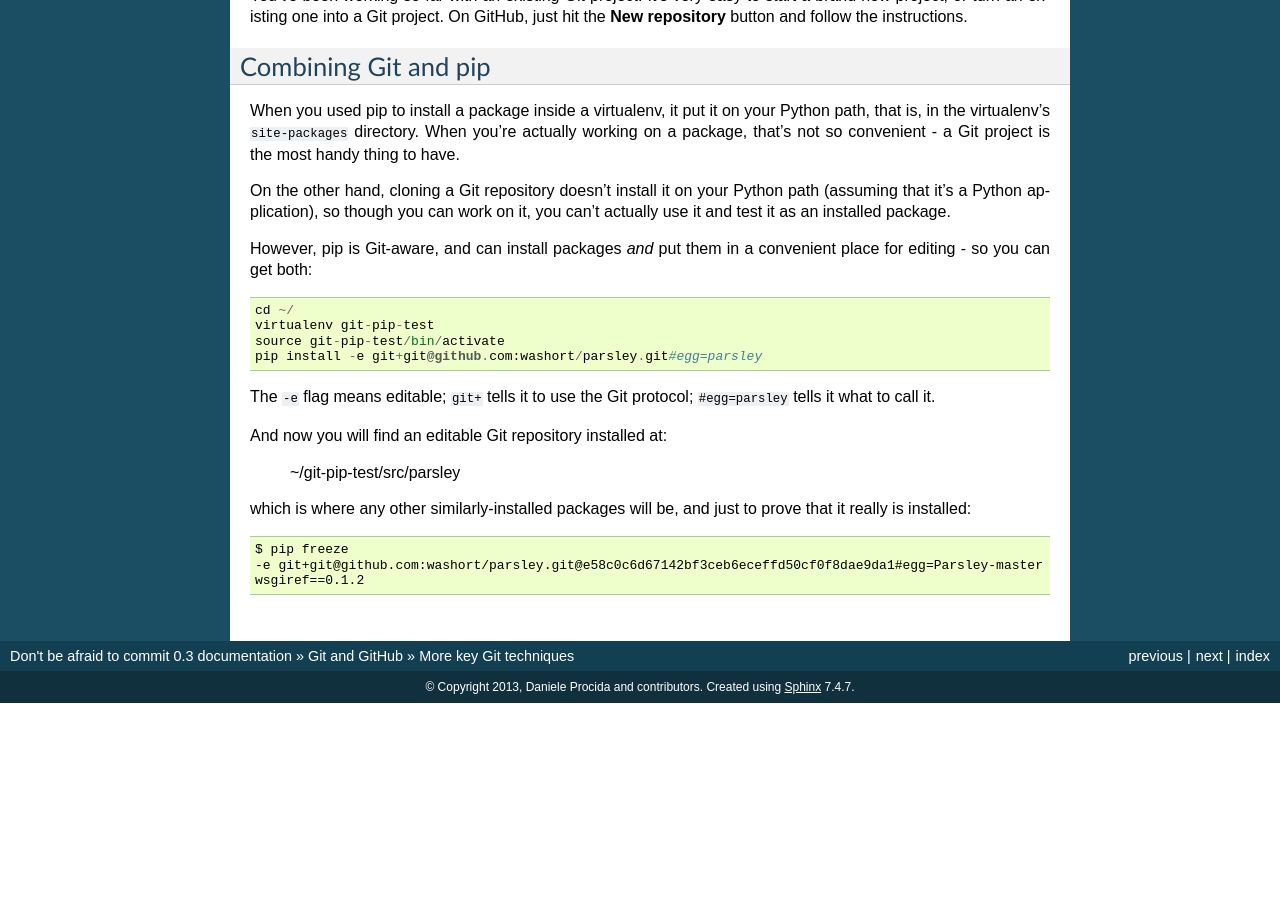
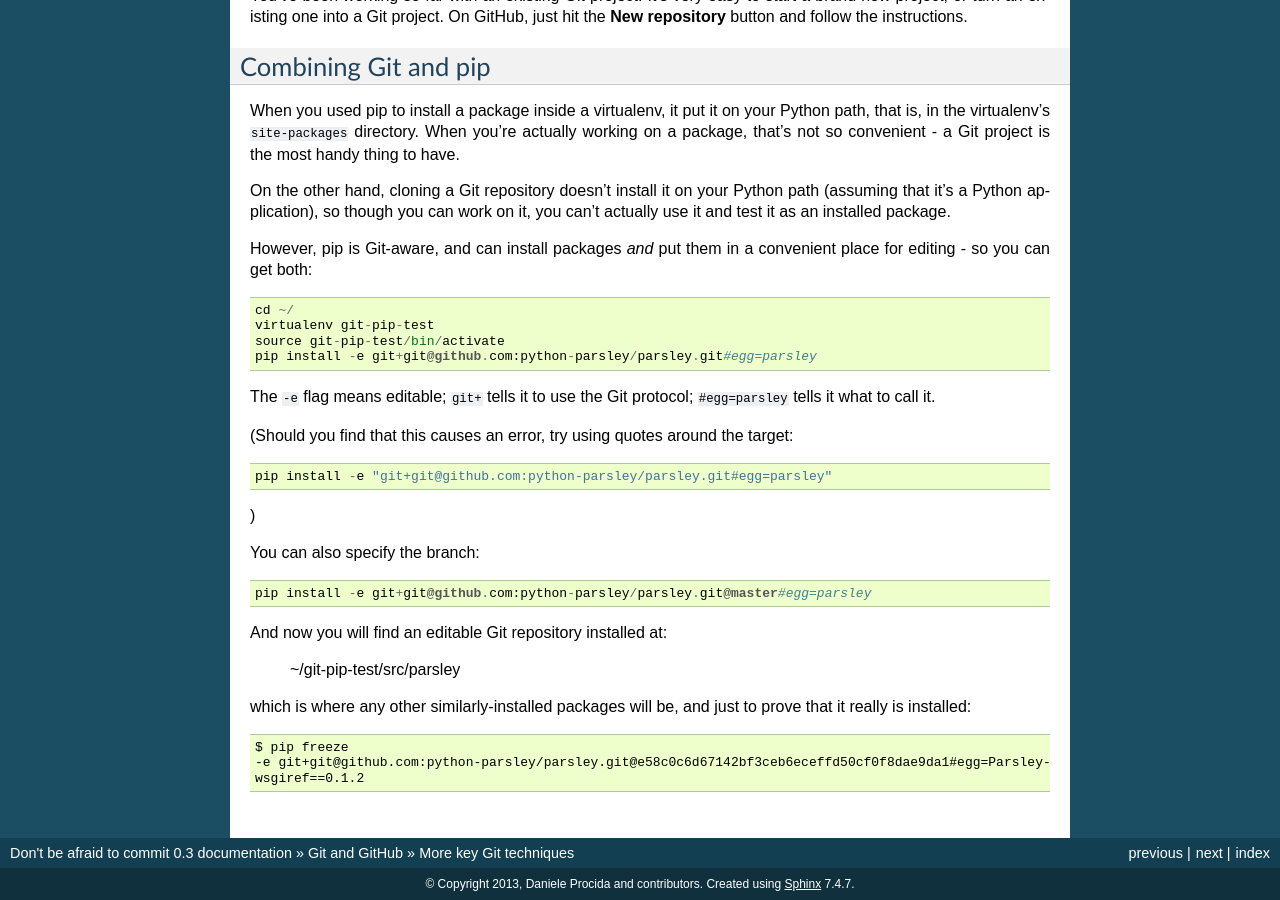
Before and after one commit to evildmp/afraid-to-commit, a Sphinx documentation site: the page built from docs/git/moregit.rst, in a window 1280 px wide and 900 px high, scrolled down 594 px. Built offline with Sphinx 7.4.7, drawn with Linux system fonts in a browser that asks for light colours; before the commit the page ends 1297 px from its top, so only the background shows below that.

Commit message:
fixes #204

```diff
--- a/docs/git/moregit.rst
+++ b/docs/git/moregit.rst
@@ -54,9 +54,19 @@ convenient place for editing - so you can get both::
     cd ~/
     virtualenv git-pip-test
     source git-pip-test/bin/activate
-    pip install -e git+git@github.com:washort/parsley.git#egg=parsley
+    pip install -e git+git@github.com:python-parsley/parsley.git#egg=parsley
 
 The ``-e`` flag means editable; ``git+`` tells it to use the Git protocol; ``#egg=parsley`` tells it what to call it.
+
+(Should you find that this causes an error, try using quotes around the target::
+
+    pip install -e "git+git@github.com:python-parsley/parsley.git#egg=parsley"
+
+)
+
+You can also specify the branch::
+
+    pip install -e git+git@github.com:python-parsley/parsley.git@master#egg=parsley
 
 And now you will find an editable Git repository installed at:
 
@@ -65,5 +75,5 @@ And now you will find an editable Git repository installed at:
 which is where any other similarly-installed packages will be, and just to prove that it really is installed::
 
     $ pip freeze
-    -e git+git@github.com:washort/parsley.git@e58c0c6d67142bf3ceb6eceffd50cf0f8dae9da1#egg=Parsley-master
+    -e git+git@github.com:python-parsley/parsley.git@e58c0c6d67142bf3ceb6eceffd50cf0f8dae9da1#egg=Parsley-master
     wsgiref==0.1.2
```
